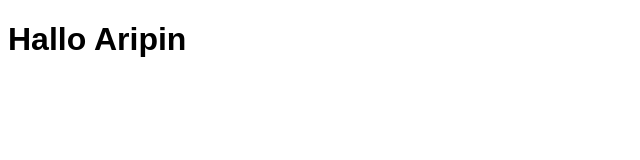
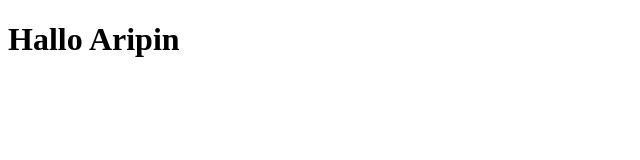
Before and after one commit to aripindev/remote, a plain HTML site: page index.html in a window 1280 px wide. Shown: the full height of the page, 0-640 px from the left. Drawn offline with Linux system fonts and the light colour scheme.

Commit message:
merubah style

```diff
--- a/style.css
+++ b/style.css
@@ -1,3 +1,4 @@
 body{
-	font-family: sans-serif;
+	border-width: 1px;
+	padding-top: 0px;
 }
```
